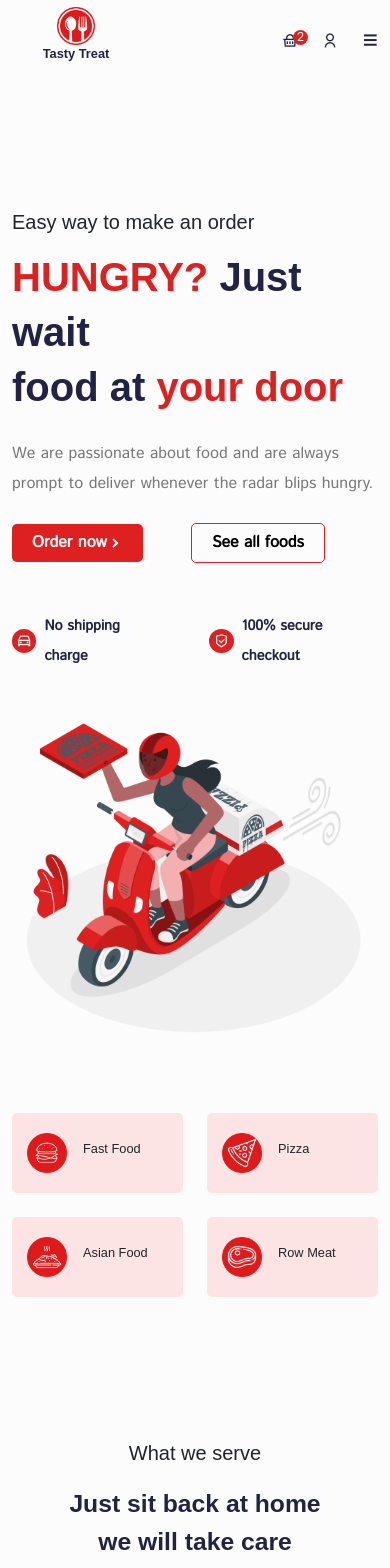
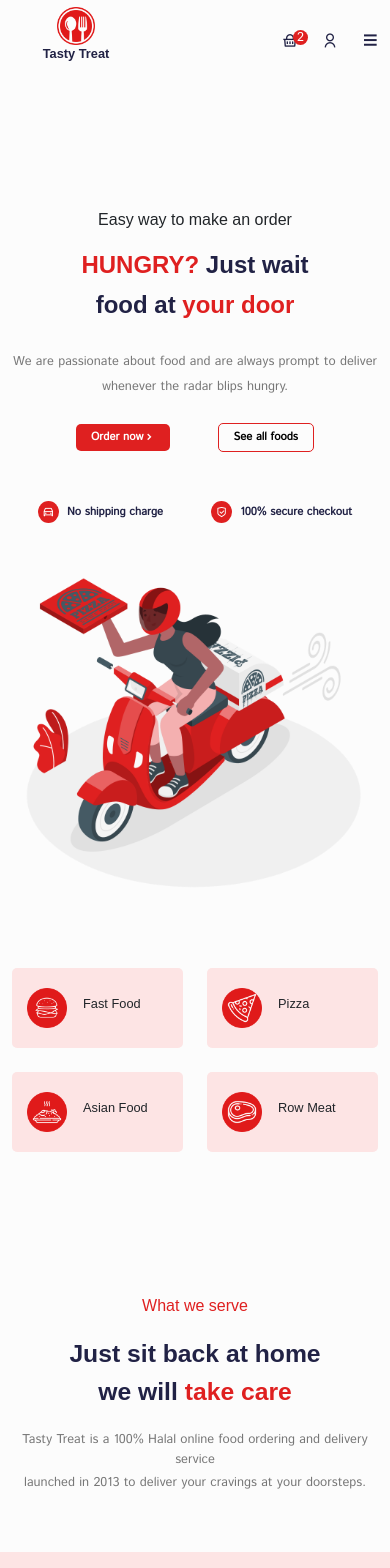
Before and after one commit to mdraselmiah95/tasty-treat-app, a React (Create React App) app: page /home in a window 390 px wide. Shown: the top 1568 px of the page. Built offline with nearby package versions, Linux system fonts and the light colour scheme; a web font is replaced by a local one.

Commit message:
WIP on Tasty Treat App Home third section

```diff
--- a/src/pages/Home.jsx
+++ b/src/pages/Home.jsx
@@ -7,6 +7,7 @@ import Helmet from "../components/Helmet/Helmet";
 import heroImg from "../assets/images/hero.png";
 //CSS Style
 import "../styles/hero-section.css";
+import "../styles/home.css";
 
 //UI Category
 import Category from "../components/UI/category/Category.jsx";
--- a/src/styles/home.css
+++ b/src/styles/home.css
@@ -0,0 +1,163 @@
+.feature__subtitle {
+  color: #df2020;
+}
+
+.feature__title span {
+  color: #df2020;
+}
+
+.feature__text {
+  color: #777;
+}
+
+.feature__item p {
+  color: #777;
+}
+
+.food__category {
+  background: #df2020;
+  text-align: center;
+  margin-top: 30px;
+  padding: 20px 0px;
+  border-radius: 8px;
+}
+
+.food__category button {
+  border: none;
+  outline: none;
+  padding: 7px 20px;
+  background: transparent;
+  color: #fff;
+}
+
+.food__category button img {
+  width: 20px;
+  height: 20px;
+}
+
+.foodBtnActive {
+  background: #fff !important;
+  border-radius: 5px;
+  color: #df2020 !important;
+}
+
+.tasty__treat-title span {
+  color: #df2020;
+}
+
+.tasty__treat-desc {
+  color: #777;
+  line-height: 28px;
+}
+
+.choose__us-title {
+  font-weight: 600;
+  margin-bottom: 10px;
+}
+
+.choose__us-title i {
+  font-weight: 500 !important;
+  color: #df2020;
+}
+
+.choose__us-desc {
+  color: #777;
+}
+
+.testimonial__subtitle {
+  color: #df2020;
+}
+
+.testimonial__title span {
+  color: #df2020;
+}
+
+.testimonial__desc {
+  color: #777;
+  line-height: 30px;
+}
+
+@media only screen and (max-width: 768px) {
+  .hero__content h5 {
+    font-size: 1rem;
+  }
+
+  .hero__content p {
+    font-size: 0.8rem;
+    line-height: 25px;
+  }
+
+  .hero__title {
+    font-size: 1.5rem;
+    line-height: 40px;
+  }
+
+  .hero__btns button {
+    padding: 5px 15px;
+    font-size: 0.7rem;
+  }
+
+  .hero__service p {
+    font-size: 0.7rem !important;
+  }
+
+  .feature__item h5 {
+    font-size: 0.9rem;
+  }
+
+  .feature__item p {
+    font-size: 0.8rem;
+    margin-bottom: 0;
+  }
+
+  .feature__subtitle {
+    font-size: 1rem;
+  }
+  .feature__text {
+    font-size: 0.8rem;
+    margin-bottom: 0;
+  }
+
+  .food__category {
+    padding: 15px;
+  }
+  .food__category button {
+    padding: 5px 15px;
+    font-size: 0.7rem;
+  }
+
+  .tasty__treat-desc {
+    font-size: 0.8rem;
+    margin-bottom: 0;
+  }
+  .choose__us-title {
+    font-size: 0.8rem;
+  }
+
+  .choose__us-desc {
+    font-size: 0.7rem;
+  }
+
+  .testimonial__subtitle {
+    font-size: 1rem;
+  }
+  .testimonial__desc {
+    font-size: 0.8rem;
+  }
+}
+@media only screen and (max-width: 576px) {
+  .hero__content {
+    text-align: center;
+  }
+
+  .hero__btns {
+    justify-content: center;
+  }
+
+  .hero__service {
+    justify-content: center;
+  }
+  .why__choose-us {
+    padding-top: 0 !important;
+  }
+}
```
